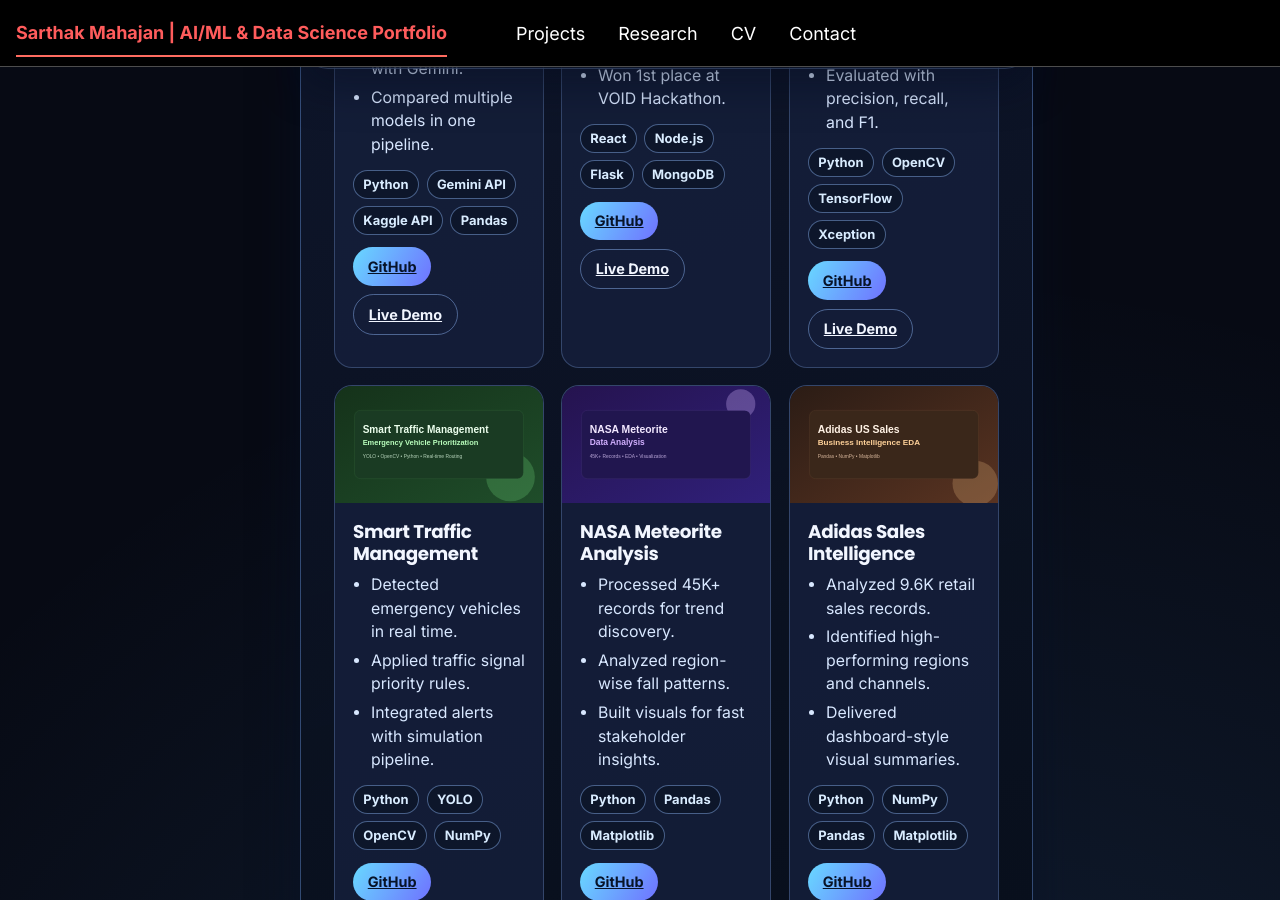
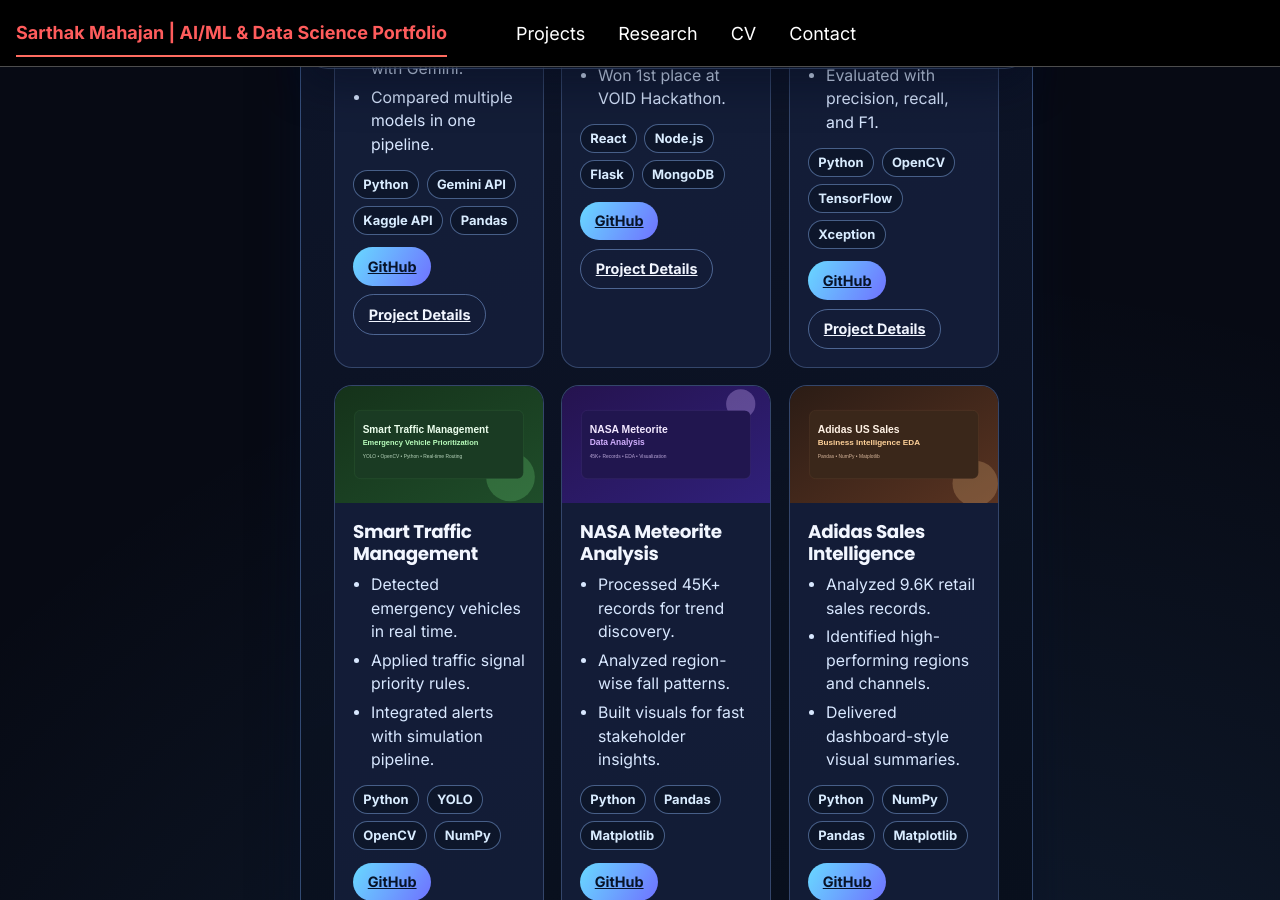
Before and after one commit to Sarthakm811/Sarthakm811.github.io, a Jekyll site: the page built from _pages/about.md, in a window 1280 px wide and 900 px high, scrolled down 2167 px. Built offline with Jekyll 4.4.1, drawn with Linux system fonts in a browser that asks for light colours; a script bundle is joined from its source files by our own code; library files that are not in the unit come from our copies; some of the changed text lies outside the part shown.

Commit message:
Fix project demo labels

```diff
--- a/_pages/about.md
+++ b/_pages/about.md
@@ -82,7 +82,7 @@
           </div>
           <div class="project-actions">
             <a class="project-btn primary" href="https://github.com/Sarthakm811/AI-Data-Science-Research-Assistant" target="_blank" rel="noopener">GitHub</a>
-            <a class="project-btn" href="{{ base_path }}/portfolio/ai-research-assistant/">Live Demo</a>
+            <a class="project-btn" href="{{ base_path }}/portfolio/ai-research-assistant/">Project Details</a>
           </div>
         </div>
       </article>
@@ -101,7 +101,7 @@
           </div>
           <div class="project-actions">
             <a class="project-btn primary" href="https://github.com/Sarthakm811/HealthCare-AI-Guardian" target="_blank" rel="noopener">GitHub</a>
-            <a class="project-btn" href="{{ base_path }}/portfolio/healthcare-ai-guardian/">Live Demo</a>
+            <a class="project-btn" href="{{ base_path }}/portfolio/healthcare-ai-guardian/">Project Details</a>
           </div>
         </div>
       </article>
@@ -120,7 +120,7 @@
           </div>
           <div class="project-actions">
             <a class="project-btn primary" href="https://github.com/Sarthakm811/DeepFake" target="_blank" rel="noopener">GitHub</a>
-            <a class="project-btn" href="{{ base_path }}/portfolio/deepfake-analysis/">Live Demo</a>
+            <a class="project-btn" href="{{ base_path }}/portfolio/deepfake-analysis/">Project Details</a>
           </div>
         </div>
       </article>
@@ -139,7 +139,7 @@
           </div>
           <div class="project-actions">
             <a class="project-btn primary" href="{{ base_path }}/portfolio/smart-traffic-management/">GitHub</a>
-            <a class="project-btn" href="{{ base_path }}/portfolio/smart-traffic-management/">Live Demo</a>
+            <a class="project-btn" href="{{ base_path }}/portfolio/smart-traffic-management/">Project Details</a>
           </div>
         </div>
       </article>
@@ -158,7 +158,7 @@
           </div>
           <div class="project-actions">
             <a class="project-btn primary" href="https://github.com/Sarthakm811/NASA-Meteorite" target="_blank" rel="noopener">GitHub</a>
-            <a class="project-btn" href="{{ base_path }}/portfolio/nasa-meteorite-analysis/">Live Demo</a>
+            <a class="project-btn" href="{{ base_path }}/portfolio/nasa-meteorite-analysis/">Project Details</a>
           </div>
         </div>
       </article>
@@ -177,7 +177,7 @@
           </div>
           <div class="project-actions">
             <a class="project-btn primary" href="https://github.com/Sarthakm811/adidas-us-sales-" target="_blank" rel="noopener">GitHub</a>
-            <a class="project-btn" href="{{ base_path }}/portfolio/adidas-sales-analysis/">Live Demo</a>
+            <a class="project-btn" href="{{ base_path }}/portfolio/adidas-sales-analysis/">Project Details</a>
           </div>
         </div>
       </article>
```
Also changed, not shown: _portfolio/healthcare-ai-guardian.md (+1 -1 lines).
